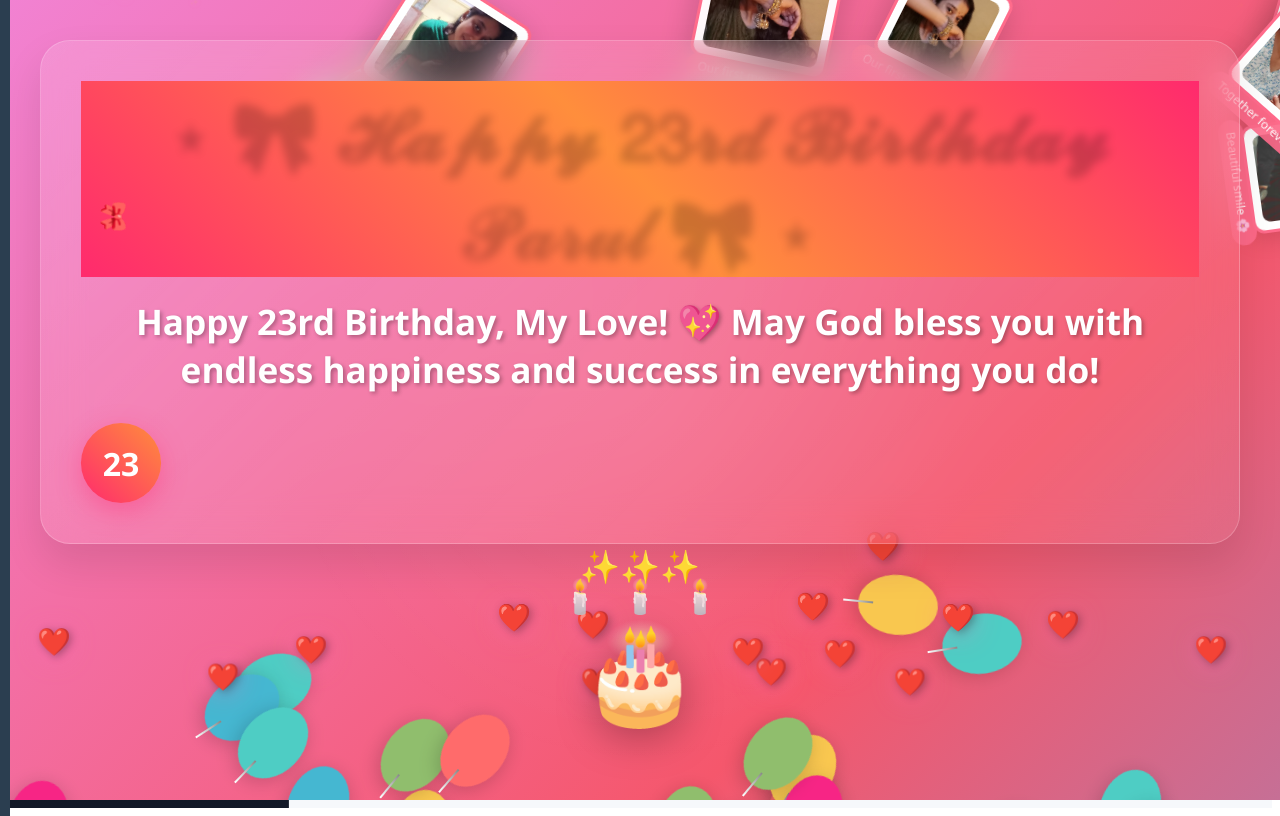
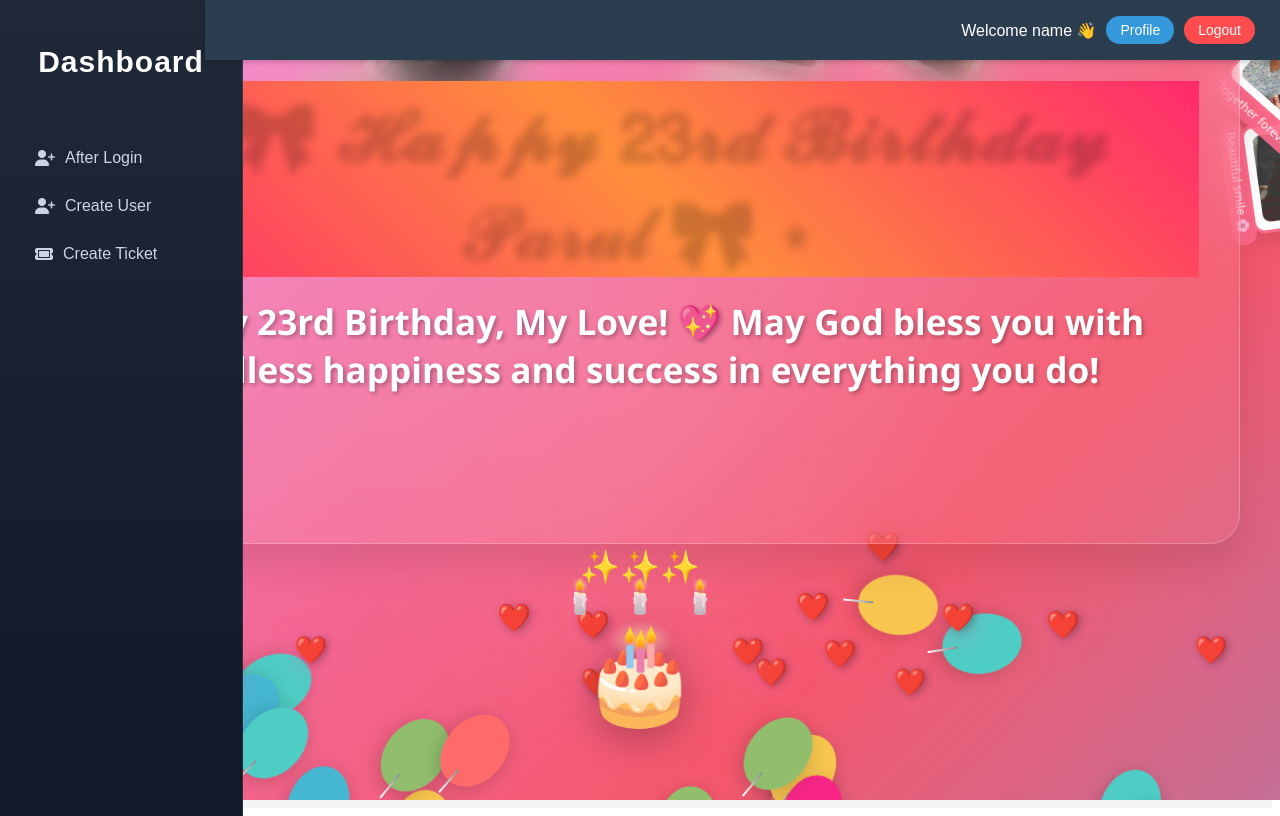
Before and after one commit to Ayush5466/MyNewProject, an Angular app: page /birthday in a window 1280 px wide. Built offline with nearby package versions, Linux system fonts and the light colour scheme; sample sign-in values are in the browser's storage.

Commit message:
changes fro side bar

```diff
--- a/src/app/layout/layout.component.css
+++ b/src/app/layout/layout.component.css
@@ -8,13 +8,50 @@
 }
 
 .navbar {
+  position: fixed;
+  top: 0;
+  left: 16%;
+  right: 0;
+  height: 60px;
   background: #2b3e50;
   color: #fff;
   display: flex;
   justify-content: space-between;
   align-items: center;
-  padding: 15px 25px;
-  flex-wrap: wrap;
+  padding: 0 25px;
+  z-index: 1100;
+  box-shadow: 0 2px 5px rgba(0, 0, 0, 0.2);
+}
+
+.sidebar {
+  position: fixed;
+  top: 0;
+  left: 0;
+  height: 100vh;
+  width: 202px;
+  background: linear-gradient(180deg, #1f2937, #111827);
+  color: white;
+  padding: 20px;
+  display: flex;
+  flex-direction: column;
+  border-right: 1px solid rgba(255, 255, 255, 0.1);
+  transition: transform 0.3s ease;
+  z-index: 1000;
+}
+
+.main-content {
+  margin-left: 220px;
+  margin-top: 60px;
+  padding: 20px;
+  background-color: #f3f4f6;
+  min-height: 100vh;
+}
+
+.sidebar-header {
+  text-align: center;
+  margin-bottom: 25px;
+  font-size: 20px;
+  letter-spacing: 1px;
 }
 
 .dashboard-container {
@@ -116,25 +153,6 @@
 
 .profile-btn:hover {
   background: #2980b9;
-}
-
-/* Sidebar */
-.sidebar {
-  width: 240px;
-  background: linear-gradient(180deg, #1f2937, #111827);
-  color: white;
-  padding: 20px;
-  display: flex;
-  flex-direction: column;
-  border-right: 1px solid rgba(255, 255, 255, 0.1);
-  transition: transform 0.3s ease;
-}
-
-.sidebar-header {
-  text-align: center;
-  margin-bottom: 25px;
-  font-size: 20px;
-  letter-spacing: 1px;
 }
 
 .menu {
--- a/src/app/layout/layout.component.html
+++ b/src/app/layout/layout.component.html
@@ -60,9 +60,9 @@
       <button (click)="gotoDashboard()" class="logout-btn">Logout</button>
     </div>
 
-    <section class="page-content">
+    <div class="main-content">
       <router-outlet></router-outlet>
-    </section>
+    </div>
 
   </main>
 </div>
```
